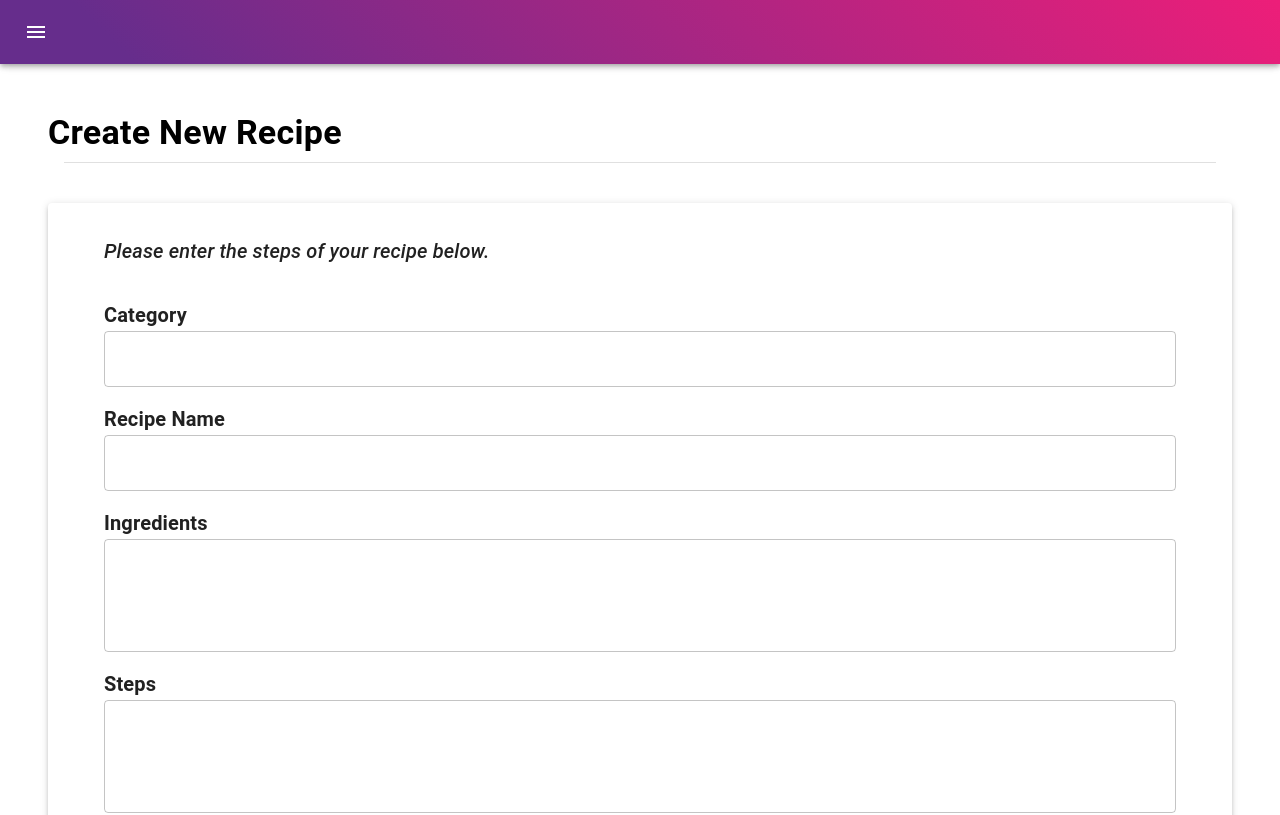
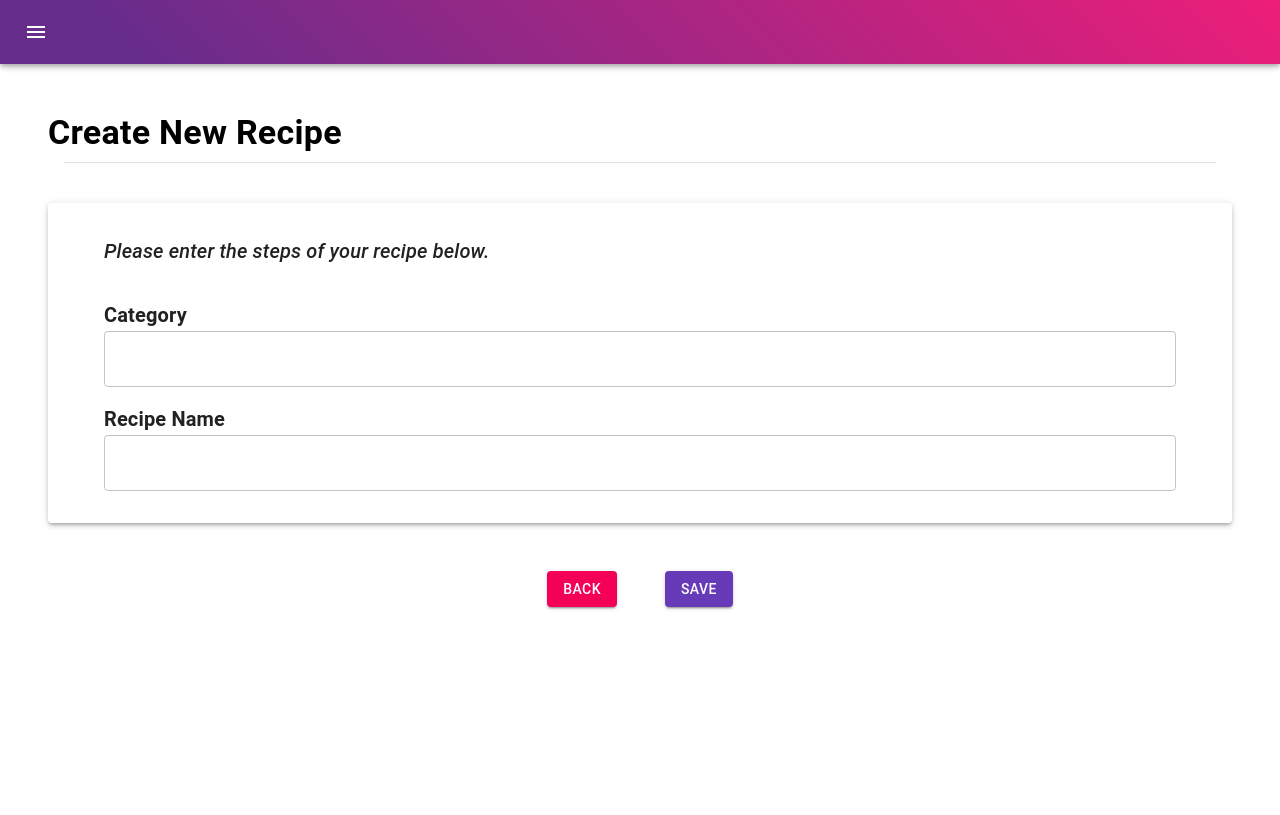
Before and after one commit to Agid-Kaharuba/2021_SES3A_TEAM1, a React (Create React App) app in the folder frontend/: page /recipeslist/createrecipe in a window 1280 px wide. Shown: the top 815 px of the page. Built offline with nearby package versions, Linux system fonts and the light colour scheme.

Commit message:
These fields are arrays, cannot use textfield

```diff
--- a/frontend/src/pages/createRecipe/createRecipe.js
+++ b/frontend/src/pages/createRecipe/createRecipe.js
@@ -116,37 +116,6 @@ export default function CreateNewRecipePage() {
               />
             </Box>
 
-            <Box my={2}>
-              <Typography className={classes.bold} variant='h6'>
-                Ingredients
-              </Typography>
-              <TextField
-                id="outlined-multiline-static"
-                multiline
-                rows={4}
-                fullWidth='true'
-                variant="outlined"
-                name="ingredients"
-                onChange={handleChange}
-              />
-            </Box>
-
-            <Box my={2}>
-              <Typography className={classes.bold} variant='h6'>
-                Steps
-              </Typography>
-              <TextField
-                id="outlined-multiline-static"
-                multiline
-                rows={4}
-                fullWidth='true'
-                variant="outlined"
-                name="steps"
-                onChange={handleChange}
-              />
-            </Box>
-
-
           </Box>
         </Paper>
       </Box>
```
